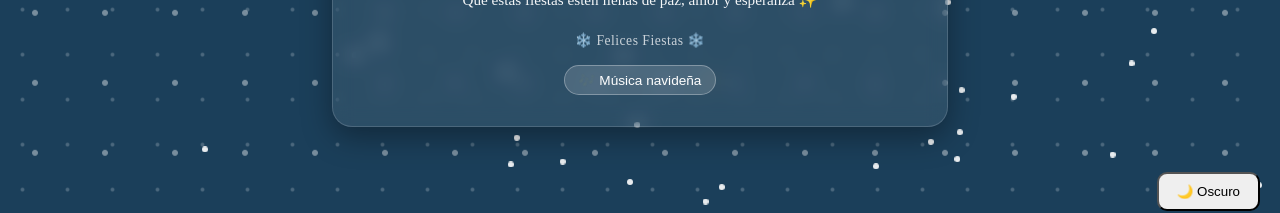
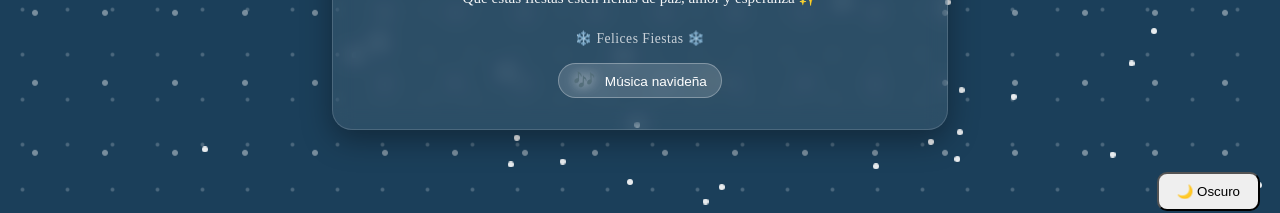
Before and after one commit to Patogol35/Navidad, a React (Vite) app: page / in a window 1280 px wide. Shown: the part 569-782 px from the top of the page. Built offline with nearby package versions, Linux system fonts and the light colour scheme.

Commit message:
Update Home.css

```diff
--- a/src/pages/Home.css
+++ b/src/pages/Home.css
@@ -304,3 +304,12 @@ ESTRELLAS FLOTANTES
     opacity: 0;
   }
 }
+
+/* =========================
+ICONO MÚSICA CLARO
+========================= */
+.music-icon {
+  font-size: 1.1rem;
+  margin-right: 6px;
+  filter: drop-shadow(0 0 6px rgba(255,255,255,0.9));
+}
```
